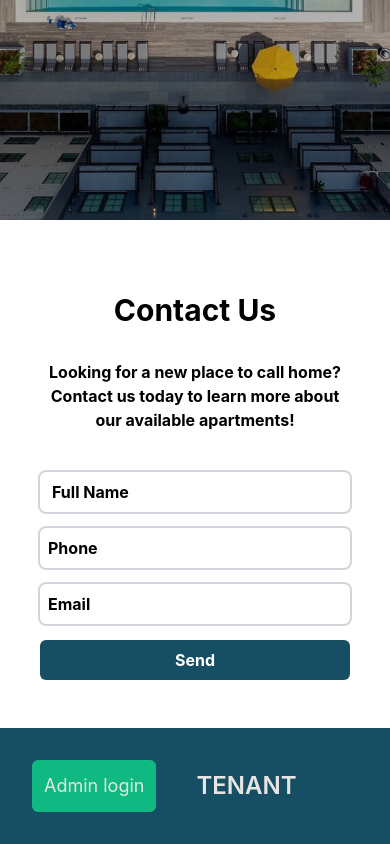
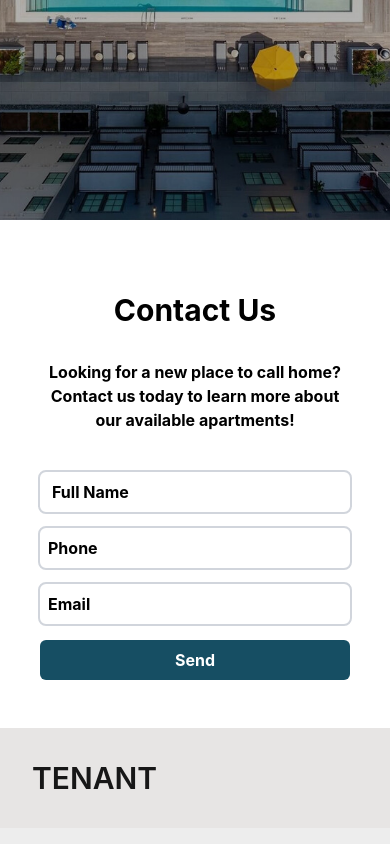
Before and after one commit to TheDThompsonDev/tenant-app, a Next.js app: page / in a window 390 px wide. Shown: the part 2796-3640 px from the top of the page. Built offline with nearby package versions, Linux system fonts and the light colour scheme.

Commit message:
feat: add reuseable button, responsive styling, label mapping to footer (AP-179)

```diff
--- a/src/app/components/Footer.tsx
+++ b/src/app/components/Footer.tsx
@@ -1,5 +1,5 @@
 import React from "react";
-import CompanyLogo from "./CompanyLogo";
+import ReuseableButton from "./ReuseableButton";
 import Link from "next/link";
 
 const FooterData = {
@@ -8,30 +8,29 @@ const FooterData = {
 
   website: "https://www.mywillowcreekapartment.com/",
   phone: "(555)-867-3412",
-  footerButton: "Admin login",
-  logoName: "TENANT",
+  footerButton: "Sign In",
+  logoName: "tenant",
 };
 
 const Footer = () => {
   return (
-    <div className="bg-secondary-blue flex justify-between p-8">
+    <div className="bg-alternate-light-gray md:bg-secondary-blue flex justify-between p-8">
 
-      <div className="text-alternate-light-gray md:block hidden">
+      <div className=" md:text-alternate-light-gray md:block hidden">
         <p className="text-3xl py-2">{FooterData.apartmentName}</p>
         <p className="tracking-wider">Address: {FooterData.address}</p>
         <div className="flex justify-center gap-1 tracking-wider">
           <p className="">Website:</p>
-          <Link className="underline" href={`${FooterData.website}`}>{FooterData.website}</Link>
+          <Link className="underline" href={`${FooterData.website}`}>
+            {FooterData.website}
+          </Link>
         </div>
         <p className="tracking-wider">Phone: {FooterData.phone}</p>
-
       </div>
 
       <div className="flex items-center gap-10">
-        <button className="bg-primary-green rounded-md p-3 text-alternate-light-gray text-lg hover:translate-0.5">
-          {FooterData.footerButton}
-        </button>
-        <h1 className="text-2xl font-semibold text-alternate-light-gray">
+        <ReuseableButton />
+        <h1 className="text-3xl md:text-2xl font-semibold text-primary-black md:text-alternate-light-gray uppercase">
           {FooterData.logoName}
         </h1>
       </div>
--- /dev/null
+++ b/src/app/components/ReuseableButton.tsx
@@ -0,0 +1,11 @@
+import LABELS from "../constants/labels";
+
+const ReuseableButton = () => {
+  return (
+    <button className={`${LABELS.buttons.FooterSignUp.style} min-w-[8rem] tracking-wider rounded-md p-3 text-lg hover:translate-0.5`}>
+      {LABELS.buttons.FooterSignUp.label}
+    </button>
+  );
+};
+
+export default ReuseableButton;
--- a/src/app/constants/labels.ts
+++ b/src/app/constants/labels.ts
@@ -46,6 +46,15 @@ const LABELS = {
           },
         formSubmitButton: "Send",
       },
+
+      buttons:{
+        FooterSignUp: {
+          label: "Sign Up",
+          href: "/signup",
+          style: "bg-primary-green text-white md:block hidden"
+        },
+      }
+
 };
 
 export default LABELS;
```
